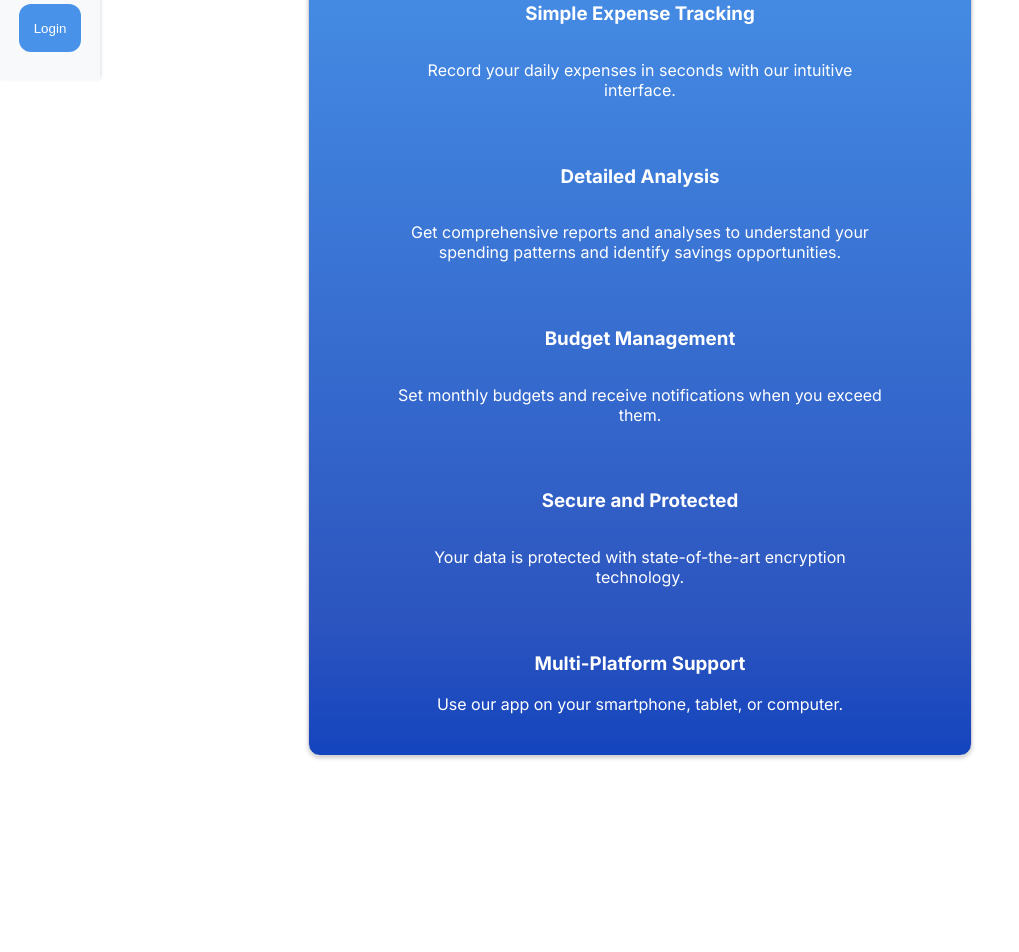
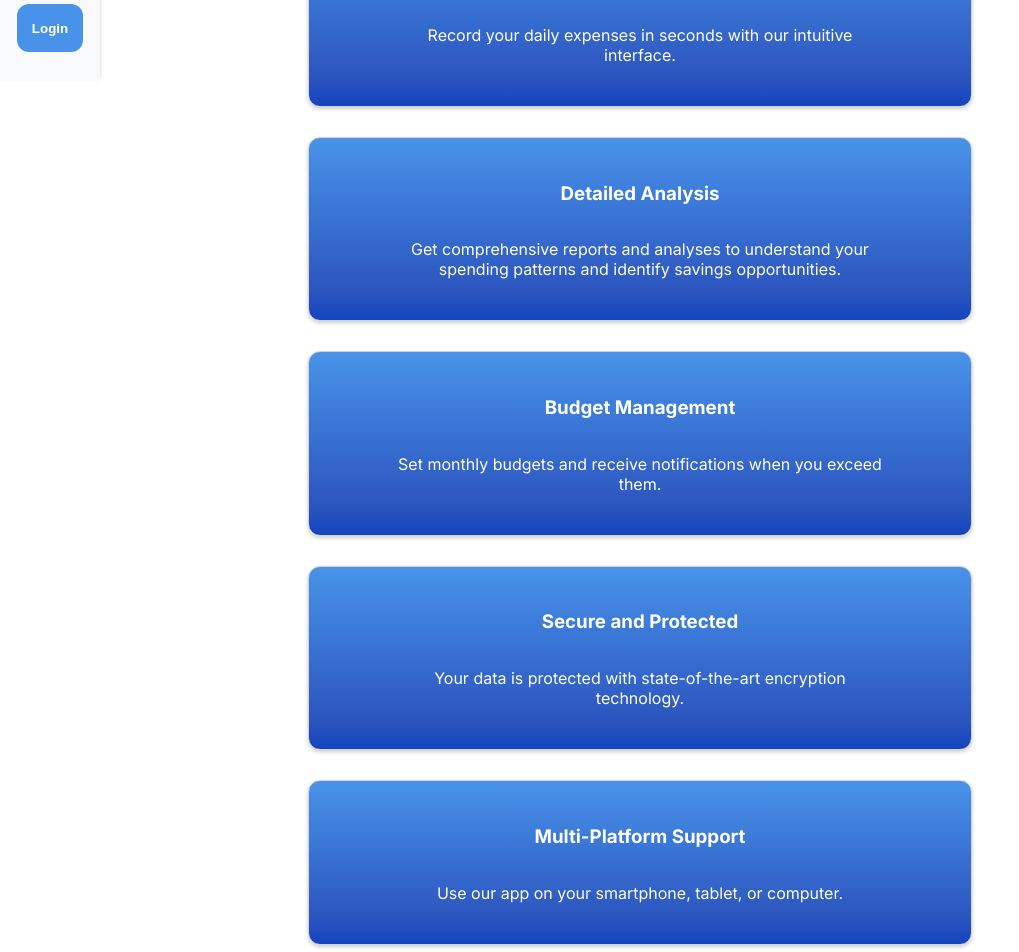
Before and after one commit to benediktbrenk/budget-app, a Next.js app: page /login in a window 1280 px wide. Shown: the part 720-1672 px from the top of the page, without its empty margins (0-1019 px from the left). Before the commit the page ends 1526 px from the top, so only its background shows below. Built offline with nearby package versions, Linux system fonts and the light colour scheme; no server answers.

Commit message:
change styling of loginpage content boxes

```diff
--- a/components/LoginButton/LoginButton.styled.js
+++ b/components/LoginButton/LoginButton.styled.js
@@ -18,5 +18,6 @@ export const SignButton = styled.button`
   background-color: #4893e9;
   border-radius: 12px;
   color: white;
+  font-weight: 700;
   border: none;
 `;
--- a/components/ProtectPages/ProtectPages.styled.js
+++ b/components/ProtectPages/ProtectPages.styled.js
@@ -5,7 +5,7 @@ export const SectionContainer = styled.section`
   flex-direction: column;
   justify-content: center;
   align-items: center;
-  gap: 30px;
+  gap: 15px;
   padding: 25px;
   width: 100%;
   min-width: 325px;
@@ -31,7 +31,7 @@ export const ContainerBox = styled.div`
   flex-direction: column;
   justify-content: center;
   align-items: center;
-  gap: 20px;
+  gap: 30px;
   flex-wrap: wrap;
   margin: 20px;
   padding: 25px;
--- a/pages/login/index.js
+++ b/pages/login/index.js
@@ -31,14 +31,16 @@ export default function LoginPage() {
         </p>
         <h3>START NOW</h3>
       </SectionContainer>
+      <h2>Why Our Expenso App?</h2>
       <SectionContainer>
-        <h2>Why Our Expenso App?</h2>
         <FeatureSection>
           <h3>Simple Expense Tracking</h3>
           <p>
             Record your daily expenses in seconds with our intuitive interface.
           </p>
         </FeatureSection>
+      </SectionContainer>
+      <SectionContainer>
         <FeatureSection>
           <h3>Detailed Analysis</h3>
           <p>
@@ -46,22 +48,28 @@ export default function LoginPage() {
             patterns and identify savings opportunities.
           </p>
         </FeatureSection>
+      </SectionContainer>
+      <SectionContainer>
         <FeatureSection>
           <h3>Budget Management</h3>
           <p>
             Set monthly budgets and receive notifications when you exceed them.
           </p>
         </FeatureSection>
+      </SectionContainer>
+      <SectionContainer>
         <FeatureSection>
           <h3>Secure and Protected</h3>
           <p>
             Your data is protected with state-of-the-art encryption technology.
           </p>
         </FeatureSection>
-        <dFeatureSection>
+      </SectionContainer>
+      <SectionContainer>
+        <FeatureSection>
           <h3>Multi-Platform Support</h3>
           <p>Use our app on your smartphone, tablet, or computer.</p>
-        </dFeatureSection>
+        </FeatureSection>
       </SectionContainer>
     </ContainerBox>
   );
```
